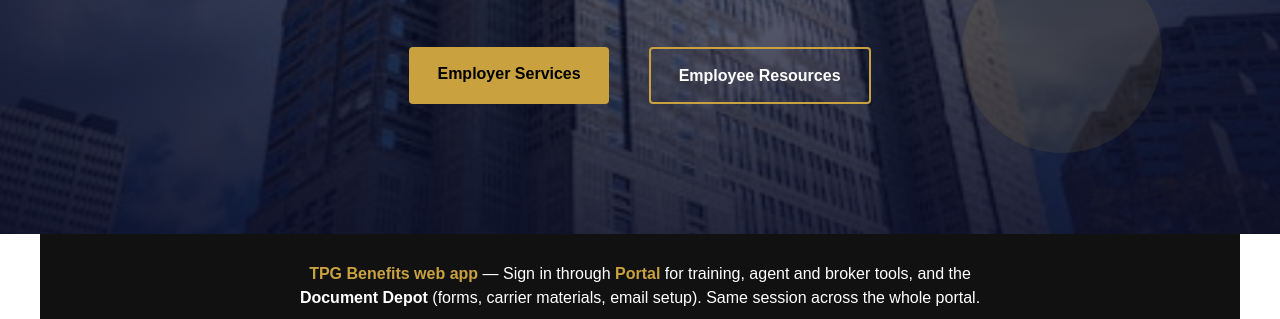
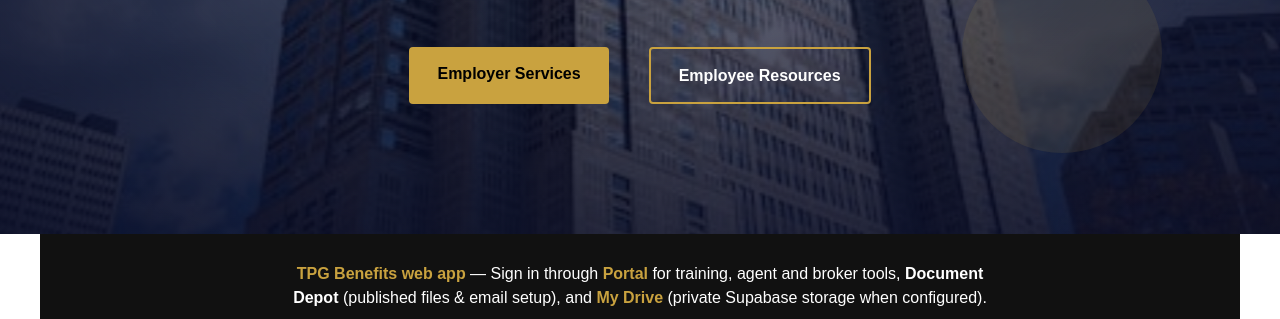
Before and after one commit to solutionspma/petra-group, a website: page src/pages/index.html in a window 1280 px wide. Shown: the part 481-800 px from the top of the page. Drawn offline with Linux system fonts and the light colour scheme.

Commit message:
docs(home): link My Drive from web app banner
Made-with: Cursor

```diff
--- a/src/pages/index.html
+++ b/src/pages/index.html
@@ -225,7 +225,7 @@ function closeMenu() {
 
 <section class="section" style="background: #111; color: #fff; padding: 28px 20px; text-align: center;">
   <p style="margin: 0 auto; max-width: 720px; font-size: 1rem; line-height: 1.5;">
-    <strong style="color: var(--gold);">TPG Benefits web app</strong> — Sign in through <a href="login.html" style="color: var(--gold); font-weight: bold;">Portal</a> for training, agent and broker tools, and the <strong>Document Depot</strong> (forms, carrier materials, email setup). Same session across the whole portal.
+    <strong style="color: var(--gold);">TPG Benefits web app</strong> — Sign in through <a href="login.html" style="color: var(--gold); font-weight: bold;">Portal</a> for training, agent and broker tools, <strong>Document Depot</strong> (published files &amp; email setup), and <a href="portal/drive.html" style="color: var(--gold); font-weight: bold;">My Drive</a> (private Supabase storage when configured).
   </p>
 </section>
 
```
